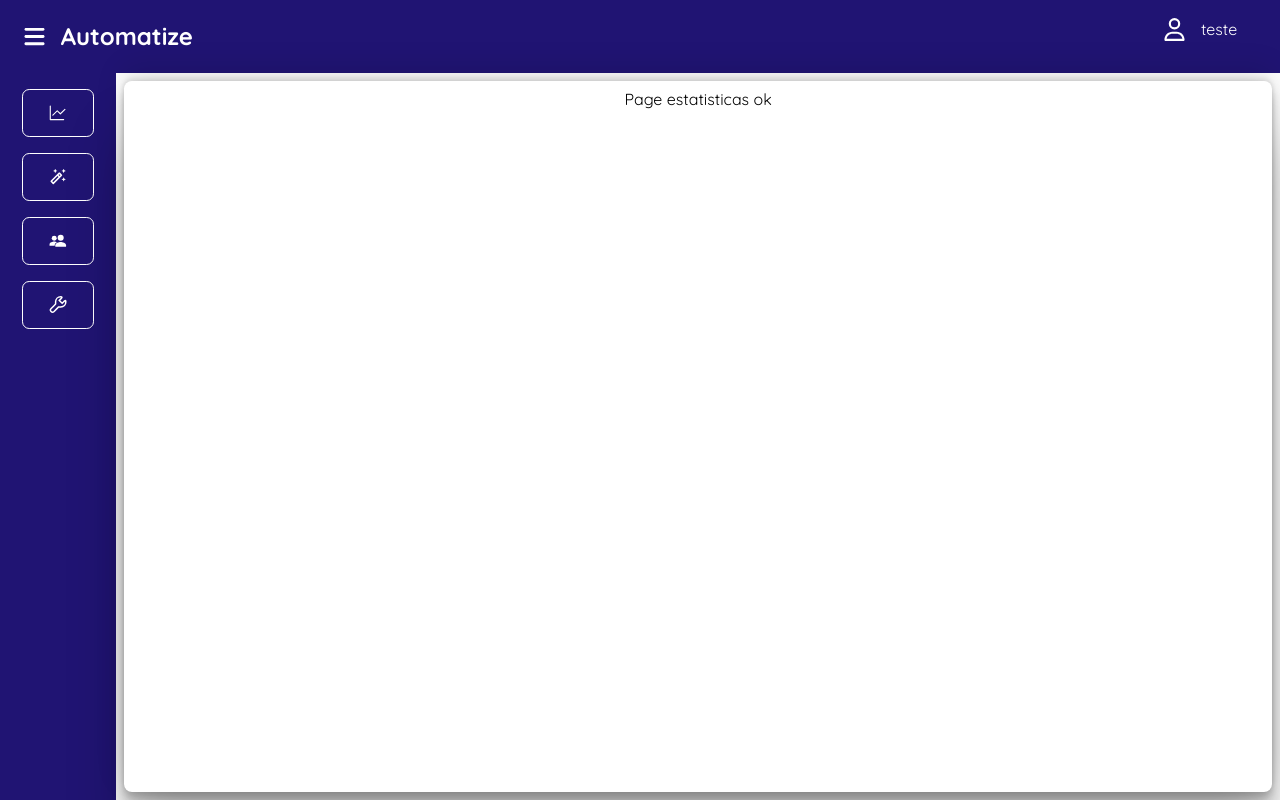
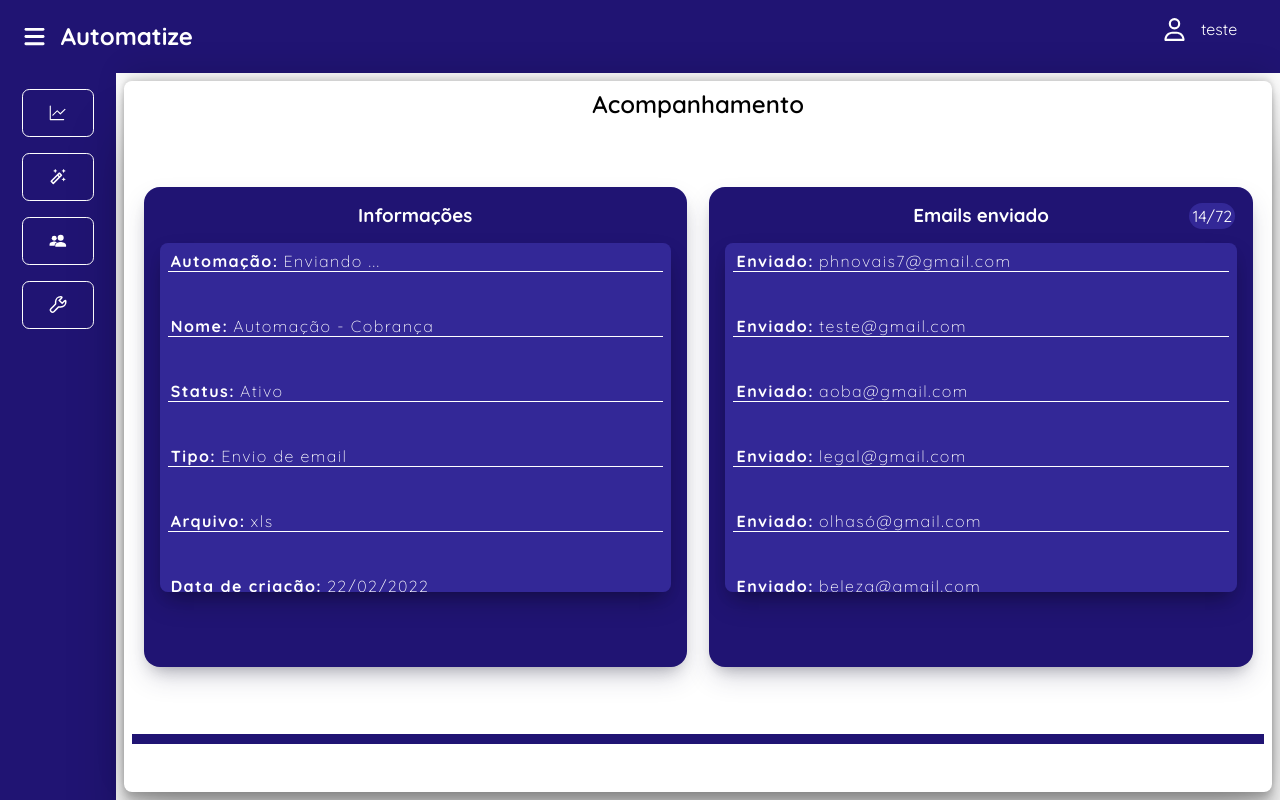
Before and after one commit to Pedro-Novais/AutomatizeProject, a React (Vite) app: page / in a window 1280 px wide. Built offline with nearby package versions, Linux system fonts and the light colour scheme; data requests are answered from the project's data file.

Commit message:
Criar componente da página de acompanhamento

```diff
--- a/data.json
+++ b/data.json
@@ -1,4 +1,62 @@
 {
+    "automation": [
+        {
+            "id": "HGGR",
+            "name": "Automação - Cobrança",
+            "type": "Envio de email",
+            "archiveBase": "xls",
+            "dateCreated": "22/02/2022",
+            "dateValidated": "23/07/2024",
+            "lastRun": "21/04/1021",
+            "mediaRun": 14,
+            "qtyAllRun": 15,
+            "qtyErrors": 1,
+            "mediaSucess": "100%",
+            "status": "Ativo"
+        },
+        {
+            "id": "LKJI",
+            "name": "ChatBot WhatsApp",
+            "type": "ChatBot",
+            "archiveBase": null,
+            "dateCreated": "22/02/2022",
+            "dateValidated": "23/07/2024",
+            "lastRun": "21/04/1021",
+            "mediaRun": 14,
+            "qtyAllRun": 15,
+            "qtyErrors": 1,
+            "mediaSucess": "100%",
+            "status": "Ativo"
+        },
+        {
+            "id": "JUYH",
+            "name": "Automação - Teste",
+            "type": "Envio de email",
+            "archiveBase": "xls",
+            "dateCreated": "22/02/2022",
+            "dateValidated": "23/07/2024",
+            "lastRun": "21/04/1021",
+            "mediaRun": 14,
+            "qtyAllRun": 15,
+            "qtyErrors": 1,
+            "mediaSucess": "100%",
+            "status": "Ativo"
+        },
+        {
+            "id": "HGTY",
+            "name": "Automação - Nome maiorzinho",
+            "type": "Envio de email",
+            "archiveBase": "xls",
+            "dateCreated": "22/02/2022",
+            "dateValidated": "23/07/2024",
+            "lastRun": "21/04/1021",
+            "mediaRun": 14,
+            "qtyAllRun": 15,
+            "qtyErrors": 1,
+            "mediaSucess": "100%",
+            "status": "Ativo"
+        }
+    ],
     "HGGR": {
         "name": "Automação - Cobrança",
         "type": 1,
@@ -23,67 +81,7 @@
         "archiveBase": "xls",
         "status": "Ativo"
     },
-
-    "automation": [
-         {
-            "id":"HGGR",
-            "name": "Automação - Cobrança",
-            "type": "Envio de email",
-            "archiveBase": "xls",
-            "dateCreated": "22/02/2022",
-            "dateValidated": "23/07/2024",
-            "lastRun": "21/04/1021",
-            "mediaRun": 14,
-            "qtyAllRun": 15,
-            "qtyErrors": 1,
-            "mediaSucess": "100%",
-            "status": "Ativo"
-        },
-        {
-            "id":"LKJI",
-            "name": "ChatBot WhatsApp",
-            "type": "ChatBot",
-            "archiveBase": null,
-            "dateCreated": "22/02/2022",
-            "dateValidated": "23/07/2024",
-            "lastRun": "21/04/1021",
-            "mediaRun": 14,
-            "qtyAllRun": 15,
-            "qtyErrors": 1,
-            "mediaSucess": "100%",
-            "status": "Ativo"
-        },
-        {
-            "id":"JUYH",
-            "name": "Automação - Teste",
-            "type": "Envio de email",
-            "archiveBase": "xls",
-            "dateCreated": "22/02/2022",
-            "dateValidated": "23/07/2024",
-            "lastRun": "21/04/1021",
-            "mediaRun": 14,
-            "qtyAllRun": 15,
-            "qtyErrors": 1,
-            "mediaSucess": "100%",
-            "status": "Ativo"
-        },
-        {
-            "id":"HGTY",
-            "name": "Automação - Nome maiorzinho",
-            "type": "Envio de email",
-            "archiveBase": "xls",
-            "dateCreated": "22/02/2022",
-            "dateValidated": "23/07/2024",
-            "lastRun": "21/04/1021",
-            "mediaRun": 14,
-            "qtyAllRun": 15,
-            "qtyErrors": 1,
-            "mediaSucess": "100%",
-            "status": "Ativo"
-        }
-    ],
-
-    "team":[
+    "team": [
         {
             "id": 1,
             "name": "Pedro teste",
@@ -103,5 +101,33 @@
             "email": "aoba@hotmail.com",
             "level": "Médio"
         }
-    ]
+    ],
+    "runningNow": {
+        "running": true,
+        "automation": null,
+        "emailSended": [
+            "phnovais7@gmail.com",
+            "teste@gmail.com",
+            "aoba@gmail.com",
+            "legal@gmail.com",
+            "olhasó@gmail.com",
+            "beleza@gmail.com"
+        ],
+        "qtySended": 14,
+        "qtyTotal": 72,
+        "infos": {
+            "name": "Automação - Cobrança",
+            "type": "Envio de email",
+            "archiveBase": "xls",
+            "dateCreated": "22/02/2022",
+            "dateValidated": "23/07/2024",
+            "lastRun": "21/04/1021",
+            "mediaRun": 14,
+            "qtyAllRun": 15,
+            "qtyErrors": 1,
+            "mediaSucess": "100%",
+            "status": "Ativo",
+            "execution": "Enviando ..."
+        }
+    }
 }
--- /dev/null
+++ b/src/components/labelInfo/LabelInfo.jsx
@@ -0,0 +1,10 @@
+function LabelInfo({ label, info, addStyle }) {
+    return (
+        <div className={`boxTitleInfo ${addStyle}`}>
+            <h4>{label}:</h4>
+            <p>{info}</p>
+        </div>
+    )
+}
+
+export default LabelInfo
--- a/src/pages/run/Run.jsx
+++ b/src/pages/run/Run.jsx
@@ -1,10 +1,31 @@
+import getFetch from "../../hooks/getFetch"
+
+import AnyRun from "./components/AnyRun"
+import Running from "./components/Running"
+import Loading from "../../components/loading/Loading"
 import "./style.css"
 
-function Run(){
+function Run() {
+
+    const { data, loading, error } = getFetch("http://localhost:5000/runningNow")
+
+    if (loading) {
+        return <Loading />
+    }
+
+    if (error) {
+        console.log(error)
+        return <div>Algo de errado ocorreu</div>
+    }
+
     return (
-        <div>
-            Page estatisticas ok
-        </div>
+        <>
+            <h2 className="titleHigh">Acompanhamento</h2>
+
+            <div className="containerRun">
+                {data.running ? <Running emails={data}/> : <AnyRun />}
+            </div>
+        </>
     )
 }
 
--- /dev/null
+++ b/src/pages/run/components/AnyRun.jsx
@@ -0,0 +1,14 @@
+import { IoMdInformationCircle } from "react-icons/io";
+
+function AnyRun() {
+    return (
+        <div className="boxAnyAutomation">
+            <div className="miniBoxAnyAutomation">
+                <IoMdInformationCircle />
+                <p>Você não possui nenhuma automação sendo executada</p>
+            </div>
+        </div>
+    )
+}
+
+export default AnyRun
--- /dev/null
+++ b/src/pages/run/components/Running.jsx
@@ -0,0 +1,38 @@
+import LabelInfo from "../../../components/labelInfo/LabelInfo"
+
+function Running({ emails }) {
+    const email = emails.emailSended
+    const infos = emails.infos
+    return (
+        <div className="boxAnyAutomation">
+            <div className="containerInfoAutomatioRun">
+                <h3>Informações</h3>
+                <div className="contentBoxInfoAutomation emailSend">
+                    <LabelInfo label={'Automação'} info={infos.execution} addStyle={"emailSendedText"} />
+                    <LabelInfo label={'Nome'} info={infos.name} addStyle={"emailSendedText"} />
+                    <LabelInfo label={'Status'} info={infos.status} addStyle={"emailSendedText"} />
+                    <LabelInfo label={'Tipo'} info={infos.type} addStyle={"emailSendedText"} />
+                    <LabelInfo label={'Arquivo'} info={infos.archiveBase} addStyle={"emailSendedText"} />
+                    <LabelInfo label={'Data de criação'} info={infos.dateCreated} addStyle={"emailSendedText"} />
+                    <LabelInfo label={'Último uso'} info={infos.lastRun} addStyle={"emailSendedText"} />
+                    <LabelInfo label={'Uso Médio'} info={infos.mediaRun} addStyle={"emailSendedText"} />
+                    <LabelInfo label={'Uso total'} info={infos.qtyAllRun} addStyle={"emailSendedText"} />
+
+                </div>
+            </div>
+            <div className="containerInfoAutomatioRun">
+                <div className="infoUpdatedRelatial">{emails.qtySended}/{emails.qtyTotal}</div>
+                <h3>Emails enviado</h3>
+                <div className="contentBoxInfoAutomation emailSend">
+                    {
+                        email.map(element => (
+                            <LabelInfo label={'Enviado'} info={element} addStyle={"emailSendedText"} />
+                        ))
+                    }
+                </div>
+            </div>
+        </div>
+    )
+}
+
+export default Running
--- a/src/pages/run/style.css
+++ b/src/pages/run/style.css
@@ -0,0 +1,109 @@
+.containerRun {
+    display: flex;
+    flex-direction: column;
+    justify-content: flex-start;
+    align-items: center;
+    width: 100%;
+    height: 90%;
+    border-bottom: solid 10px var(--background);
+    padding: .5em 0;
+}
+
+.boxAnyAutomation {
+    display: flex;
+    flex-direction: row;
+    justify-content: space-around;
+    align-items: center;
+    width: 100%;
+    height: 100%;
+}
+
+.miniBoxAnyAutomation {
+    display: flex;
+    flex-direction: row;
+    justify-content: center;
+    align-items: center;
+    min-width: 85%;
+    height: 50%;
+    text-align: center;
+    border-radius: 1em;
+    background-color: var(--sub-background);
+    color: var(--color-font);
+}
+
+.miniBoxAnyAutomation svg {
+    width: 5rem;
+    height: 3rem;
+}
+
+.miniBoxAnyAutomation p {
+    font-size: 2rem;
+}
+
+.containerInfoAutomatioRun {
+    display: flex;
+    flex-direction: column;
+    justify-content: flex-start;
+    align-items: center;
+    width: 48%;
+    height: 60vh;
+    padding: 1em;
+    border-radius: 1em;
+    background-color: var(--background);
+    color: var(--color-font);
+    box-shadow: rgba(50, 50, 93, 0.25) 0px 13px 27px -5px, rgba(0, 0, 0, 0.3) 0px 8px 16px -8px;
+}
+
+.contentBoxInfoAutomation {
+    width: 100%;
+    height: 80%;
+    margin-top: 1em;
+    padding: .5em;
+}
+
+.infoUpdatedRelatial {
+    position: absolute;
+    right: 3.5%;
+    background-color: var(--sub-background);
+    padding: .2em;
+    border-radius: 1em;
+}
+
+.emailSend {
+    display: flex;
+    flex-direction: column;
+    justify-content: flex-start;
+    align-items: flex-start;
+    height: 85%;
+    max-height: 78%;
+    overflow-x: auto;
+    background-color: var(--sub-background);
+    border-radius: .5em;
+    box-shadow: rgba(0, 0, 0, 0.25) 0px 13px 27px -5px, rgba(0, 0, 0, 0.3) 0px 8px 16px -8px;
+}
+
+.emailSend::-webkit-scrollbar {
+    height: 10px;
+    width: 10px;
+    border-radius: 1em;
+}
+
+.emailSend::-webkit-scrollbar-track {
+    background-color: var(--sub-background);
+    max-width: 5px;
+    border-radius: 1em;
+}
+
+.emailSend::-webkit-scrollbar-thumb {
+    background: var(--light);
+    border-radius: 10px;
+}
+
+.emailSendedText {
+    margin-bottom: 5.5vh;
+    font-size: 1rem;
+    letter-spacing: .09em;
+    border-bottom: solid 1px;
+    width: 100%;
+    padding-left: .2em;
+}
--- a/src/pages/teams/style.css
+++ b/src/pages/teams/style.css
@@ -15,7 +15,7 @@
     min-height: 50%;
     max-height: 80%;
     color: var(--color-font);
-    border: solid 5px var(--background);
+    /* border: solid 5px var(--background); */
     border-radius: 1em;
     background-color: var(--sub-background);
     box-shadow: rgba(0, 0, 0, 0.24) 10px 10px 15px;
@@ -220,7 +220,6 @@
 }
 
 .popupDelete{
-    /* width: 50%; */
     height: 50%;
     margin-top: 5rem;
 }
```
Also changed, not shown: src/components/labelInfo/style.css (added), src/pages/teams/Teams.jsx (line endings or trailing spaces), 1 other file (tests, documents, lock files or other folders).
